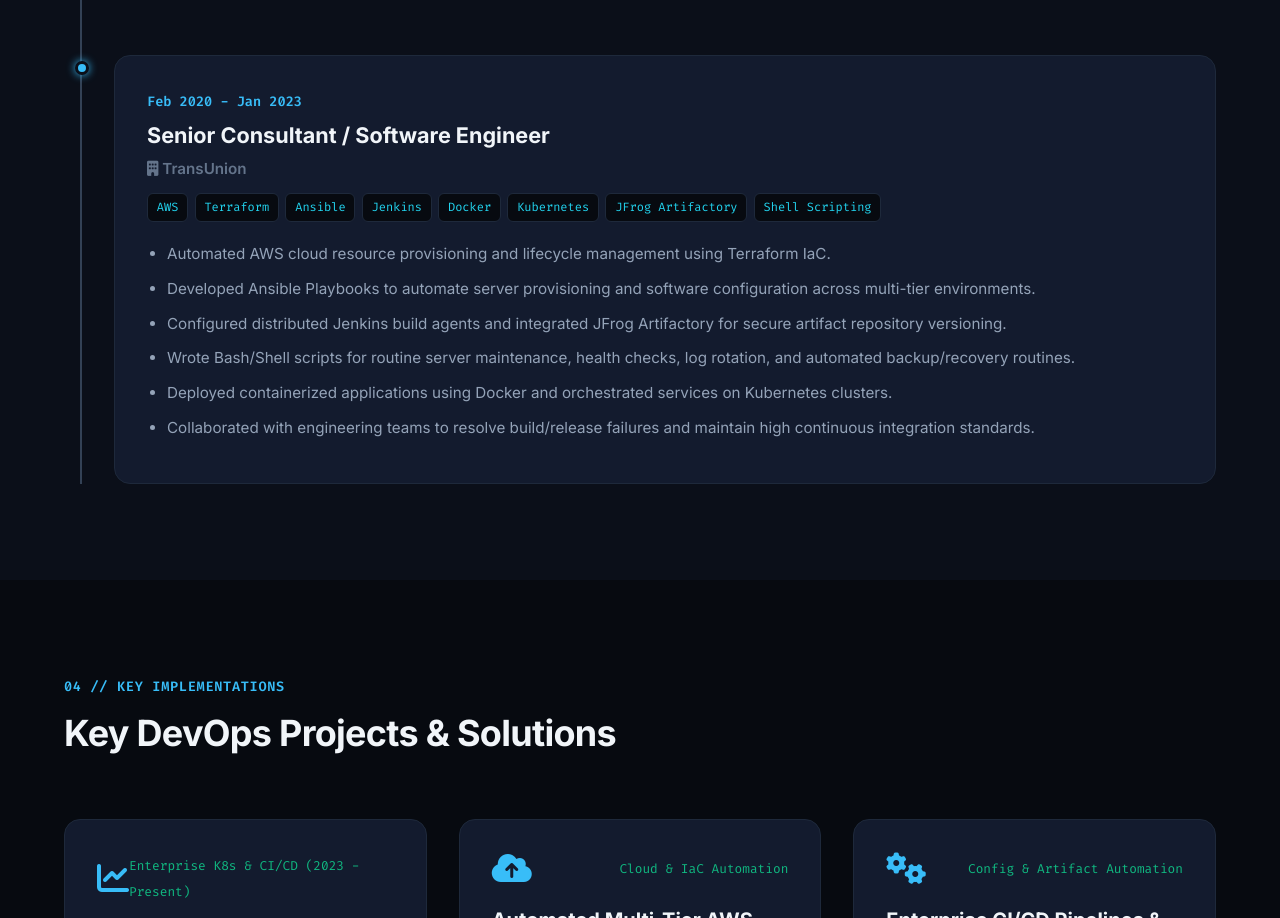
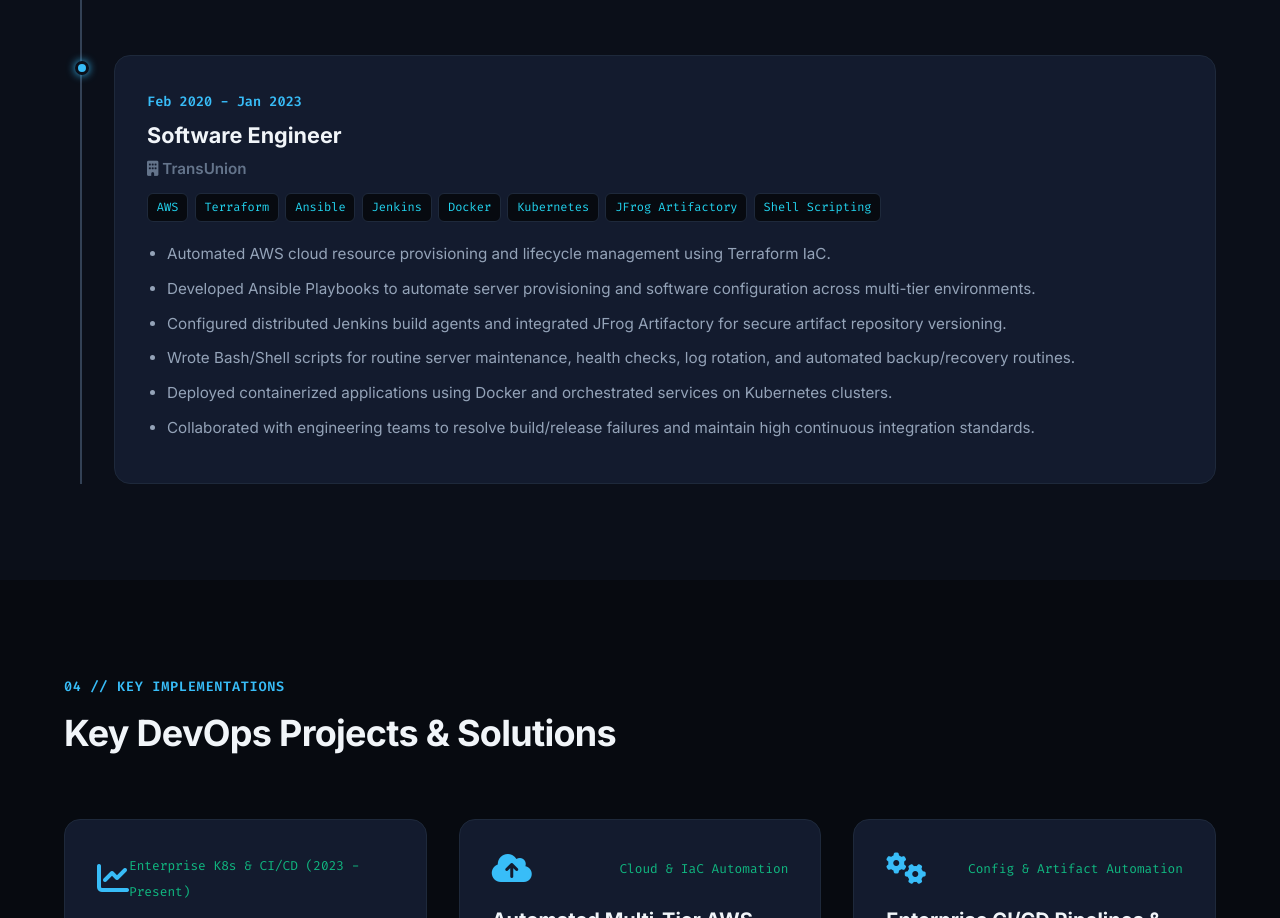
Before and after one commit to DeviVaraPrasadJ-dev/jamidvp.me, a plain HTML site: page alternative-version/index.html in a window 1280 px wide. Shown: the part 4234-5152 px from the top of the page. Drawn offline with Linux system fonts and the light colour scheme.

Commit message:
minor changes

```diff
--- a/alternative-version/index.html
+++ b/alternative-version/index.html
@@ -331,12 +331,12 @@
           </div>
         </div>
 
-        <!-- Job 3: TransUnion (Software Engineer / Senior Consultant) -->
+        <!-- Job 3: TransUnion (Software Engineer) -->
         <div class="timeline-item">
           <div class="timeline-dot"></div>
           <div class="timeline-content">
             <span class="timeline-date">Feb 2020 - Jan 2023</span>
-            <h3 class="timeline-role">Senior Consultant / Software Engineer</h3>
+            <h3 class="timeline-role">Software Engineer</h3>
             <span class="timeline-company"><i class="fa-solid fa-building"></i> TransUnion</span>
             <div class="tools-badge-row">
               <span class="badge-tech">AWS</span>
```
Also changed, not shown: index.html (+1 -1 lines).
